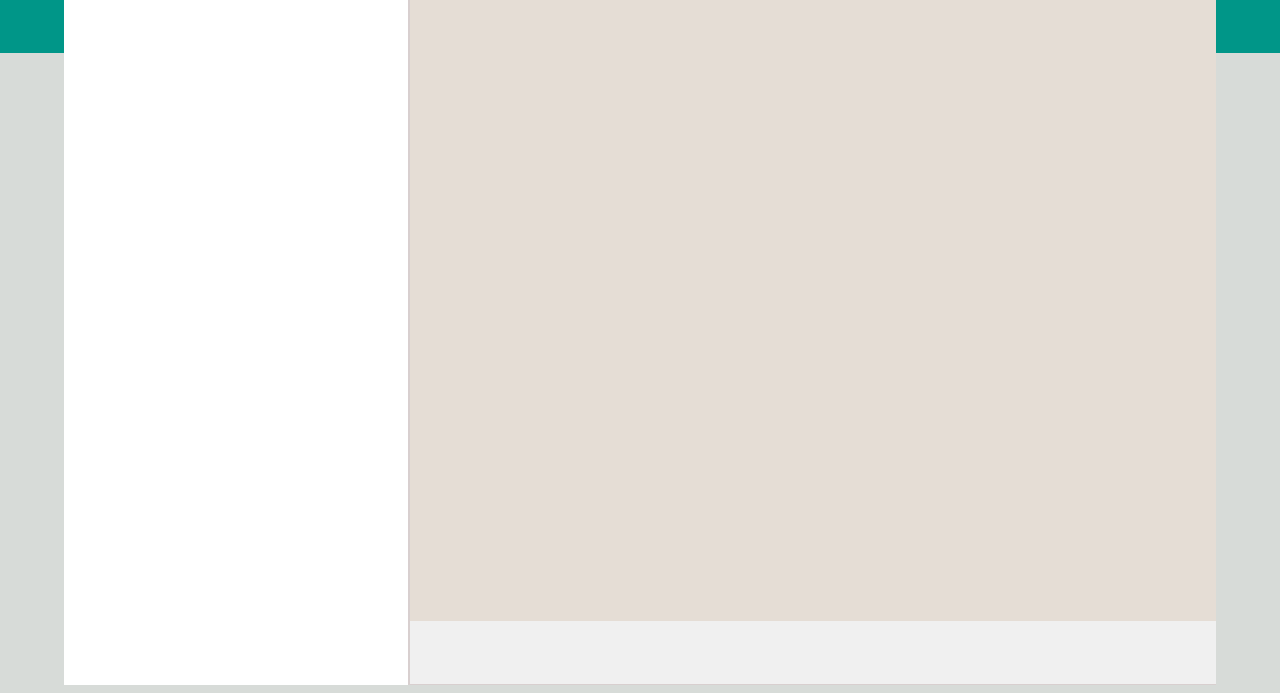
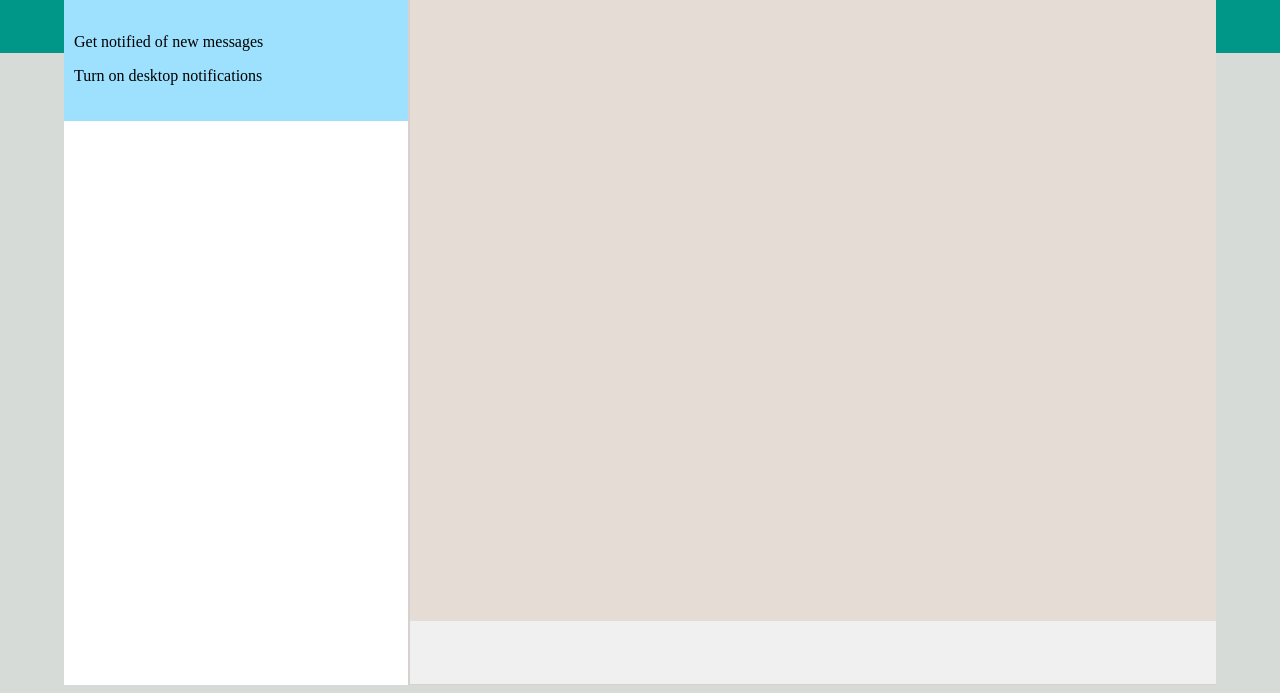
Before and after one commit to pasDamola/whatsapp-web-layout, a plain HTML site: page index.html in a window 1280 px wide. Shown: the part 107-800 px from the top of the page. Drawn offline with Linux system fonts and the light colour scheme.

Commit message:
added notification bar

```diff
--- a/index.html
+++ b/index.html
@@ -26,8 +26,11 @@
                 </header>
                 <main>
                     <aside>
-                        <div class="notification"></div>
-                        <div class="searc__bar"></div>
+                        <div class="notification">
+                            <p><a href="#">Get notified of new messages</a></p>
+                            <p><a href="#">Turn on desktop notifications</a></p>
+                        </div>
+                        <div class="search__bar"></div>
                         <div class="chat__bar"></div>
 
                     </aside>
--- a/style.css
+++ b/style.css
@@ -98,3 +98,18 @@ body {
       padding: 20% 0;
       cursor: pointer;
   }
+
+  .notification {
+      background: #9de1fe;
+      padding: 20px 10px;
+  }
+
+  .notification a {
+      text-decoration: none;
+      color: black;
+  }
+
+  .notification a:hover {
+      color: black;
+      text-decoration: underline;
+  }
```
